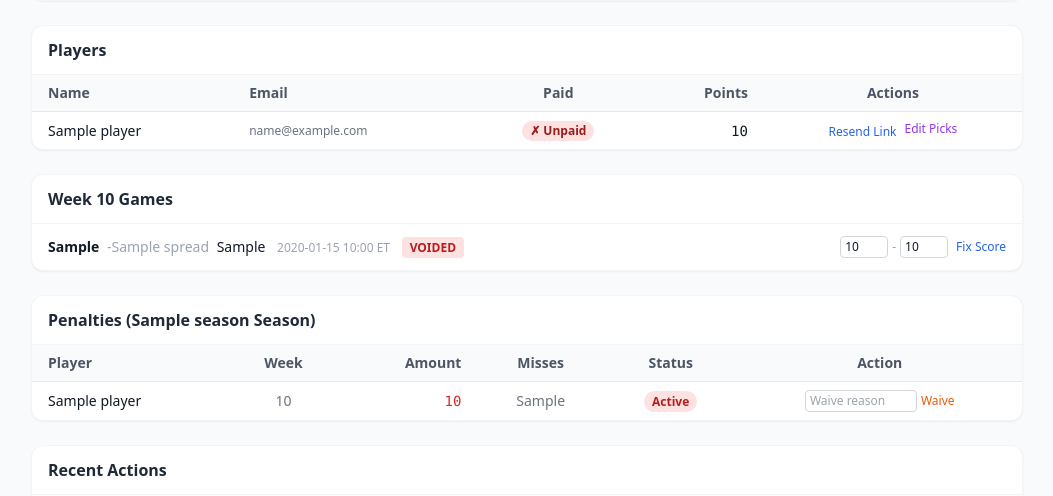
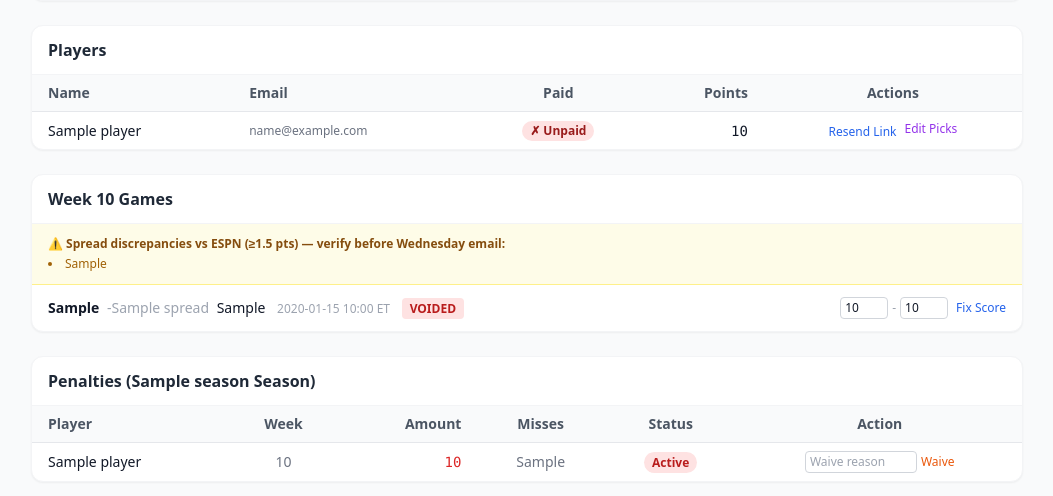
Before and after one commit to RyanG73/NFL_Picks_Pool, a Python web app: template api/templates/admin/dashboard.html in a window 1280 px wide. Shown: the part 856-1352 px from the top of the page, without its empty margins (113-1166 px from the left). Run offline with Jinja, Linux system fonts and the light colour scheme; the template is opened without the code that fills it: most values are stand-ins (such as "Sample title", 1, 10 or a date in 2020); some libraries are stand-ins or nearby versions.

Commit message:
feat(admin): surface ESPN vs Odds API spread discrepancies on dashboard
When the admin page loads, it fetches ESPN consensus spreads and
cross-checks them against the stored Odds API spreads. Any game with
a delta >= 1.5 pts shows as a yellow warning banner in the Games section
so Ryan can correct before the Wednesday picks email. Non-fatal if ESPN
has no odds yet (early in the week).

Co-Authored-By: Claude Sonnet 4.6 <noreply@anthropic.com>

```diff
--- a/api/templates/admin/dashboard.html
+++ b/api/templates/admin/dashboard.html
@@ -124,9 +124,17 @@
 
 <!-- Games + void/correct controls -->
 <section class="bg-white rounded-xl border border-gray-100 shadow-sm overflow-hidden mb-6">
-  <div class="px-4 py-3 border-b border-gray-100">
+  <div class="px-4 py-3 border-b border-gray-100 flex items-center justify-between">
     <h2 class="font-semibold text-gray-800">Week {{ week }} Games</h2>
   </div>
+  {% if spread_warnings %}
+  <div class="px-4 py-3 bg-yellow-50 border-b border-yellow-200">
+    <div class="text-xs font-semibold text-yellow-800 mb-1">⚠️ Spread discrepancies vs ESPN (≥1.5 pts) — verify before Wednesday email:</div>
+    <ul class="list-disc list-inside text-xs text-yellow-700 space-y-0.5">
+      {% for w in spread_warnings %}<li>{{ w }}</li>{% endfor %}
+    </ul>
+  </div>
+  {% endif %}
   <div class="space-y-0">
     {% for g in games %}
     <div class="px-4 py-3 border-b border-gray-100 last:border-0 flex flex-wrap items-center gap-4">
```
Also changed, not shown: api/routes/admin.py (+7 -0 lines).
